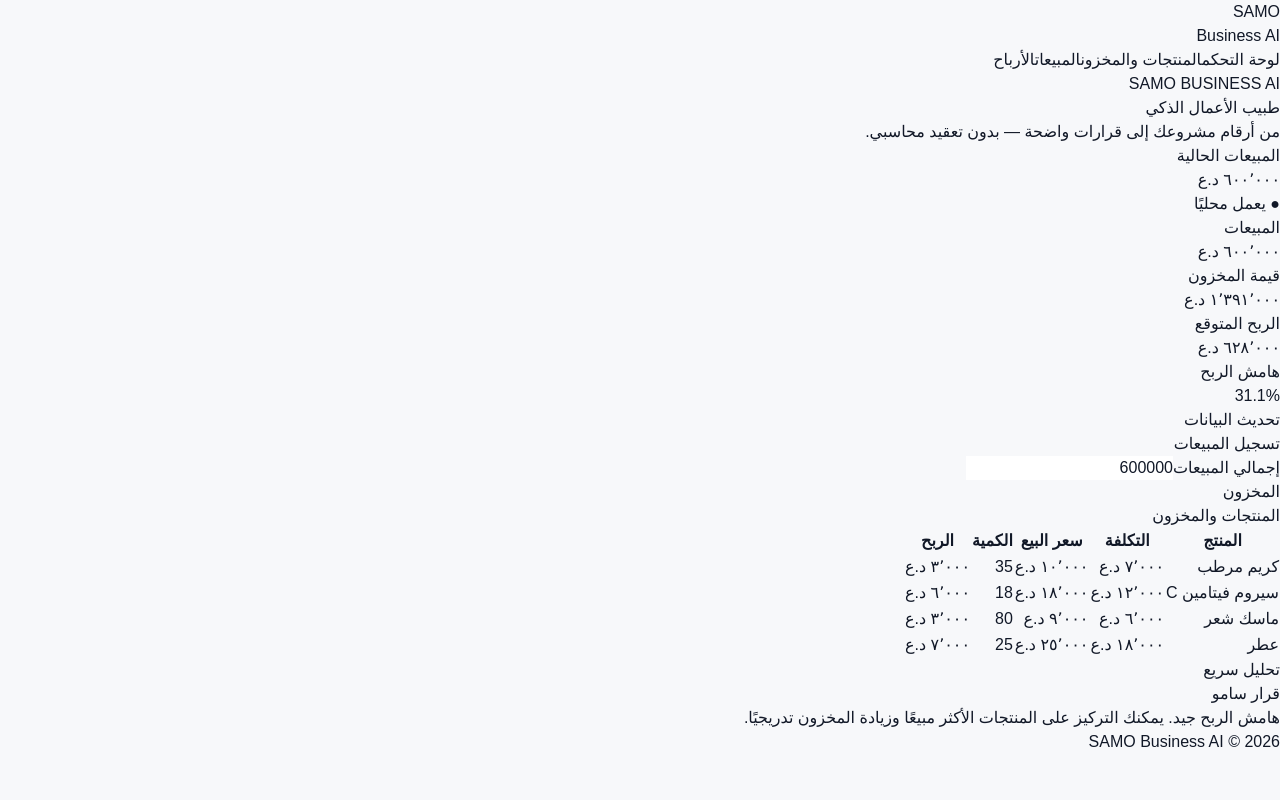
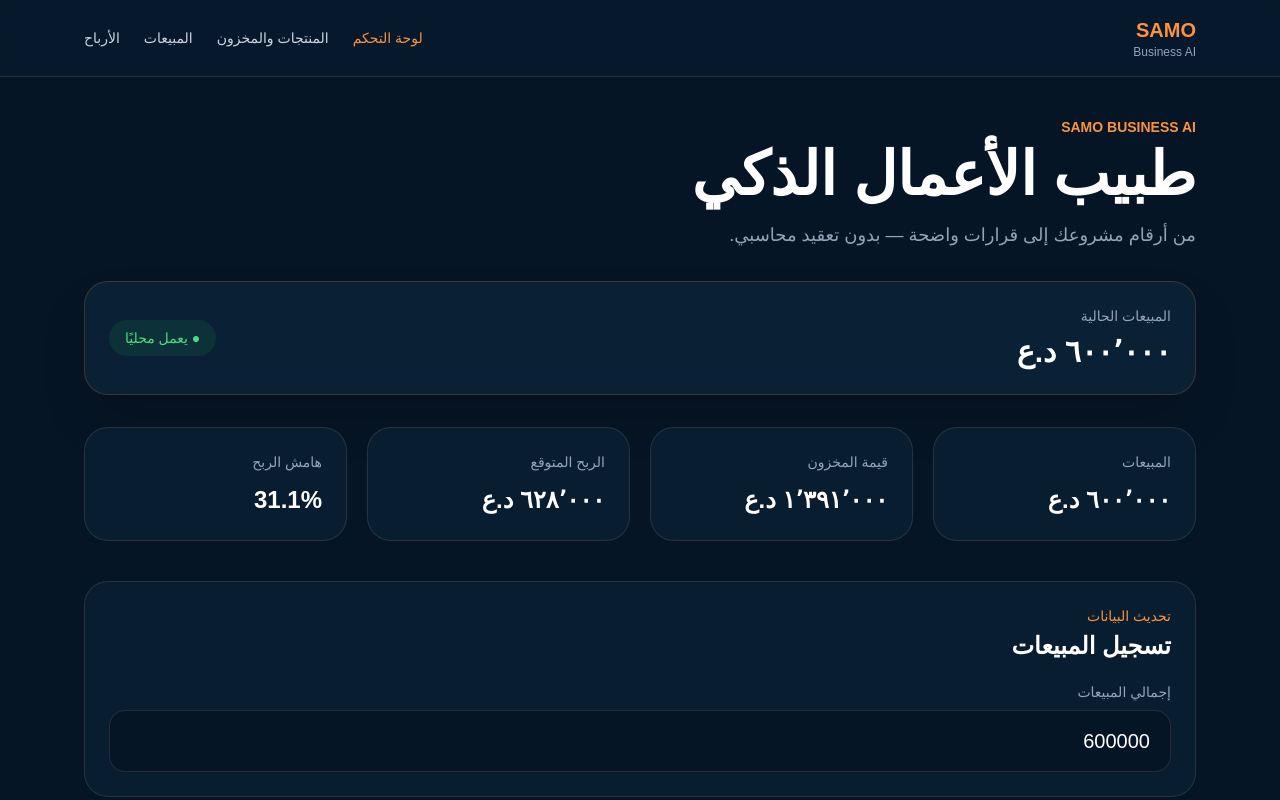
Before and after one commit to asooh10-collab/Samo-Business-AI, a Next.js app: page / in a window 1280 px wide. Shown: the top 800 px of the page. Built offline with nearby package versions, Linux system fonts and the light colour scheme.

Commit message:
Initialize Tailwind CSS configuration file

```diff
--- /dev/null
+++ b/tailwind.config.js
@@ -0,0 +1,8 @@
+/** @type {import('tailwindcss').Config} */
+module.exports = {
+  content: ["./app/**/*.{js,ts,jsx,tsx,mdx}"],
+  theme: {
+    extend: {},
+  },
+  plugins: [],
+};
```
